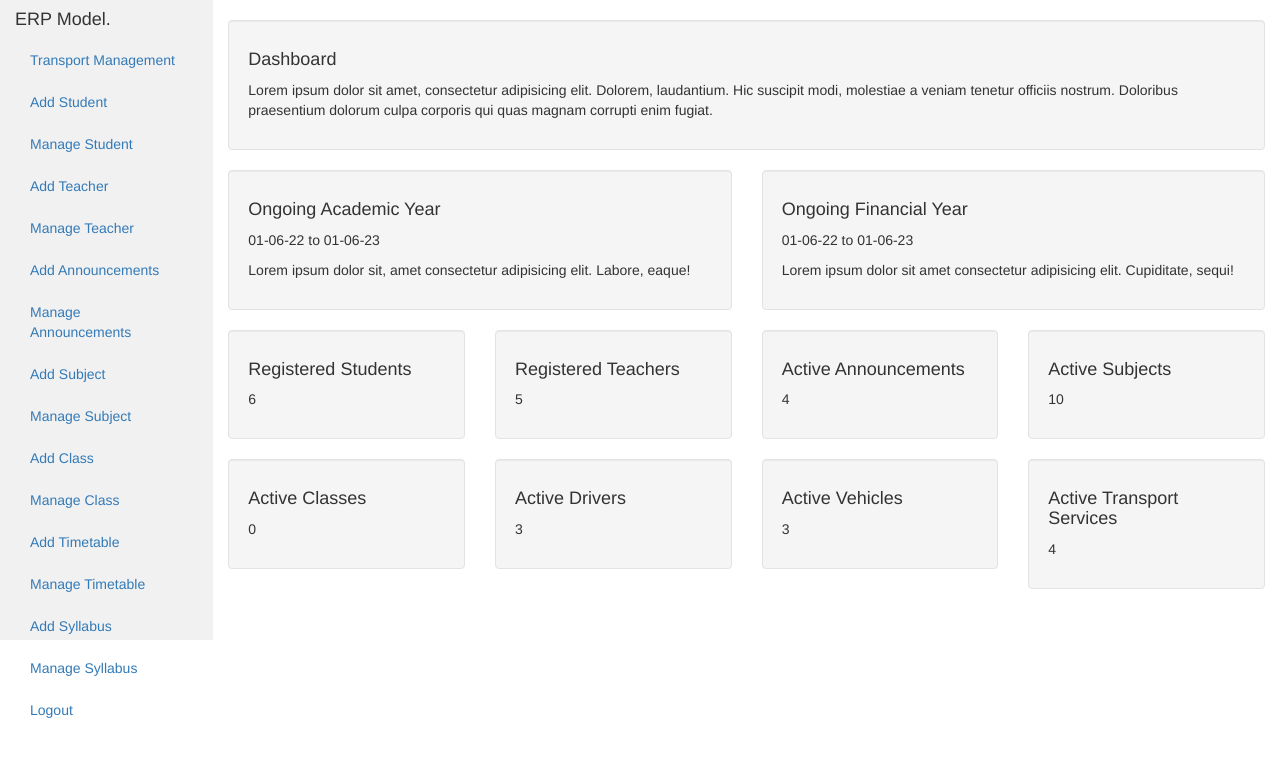
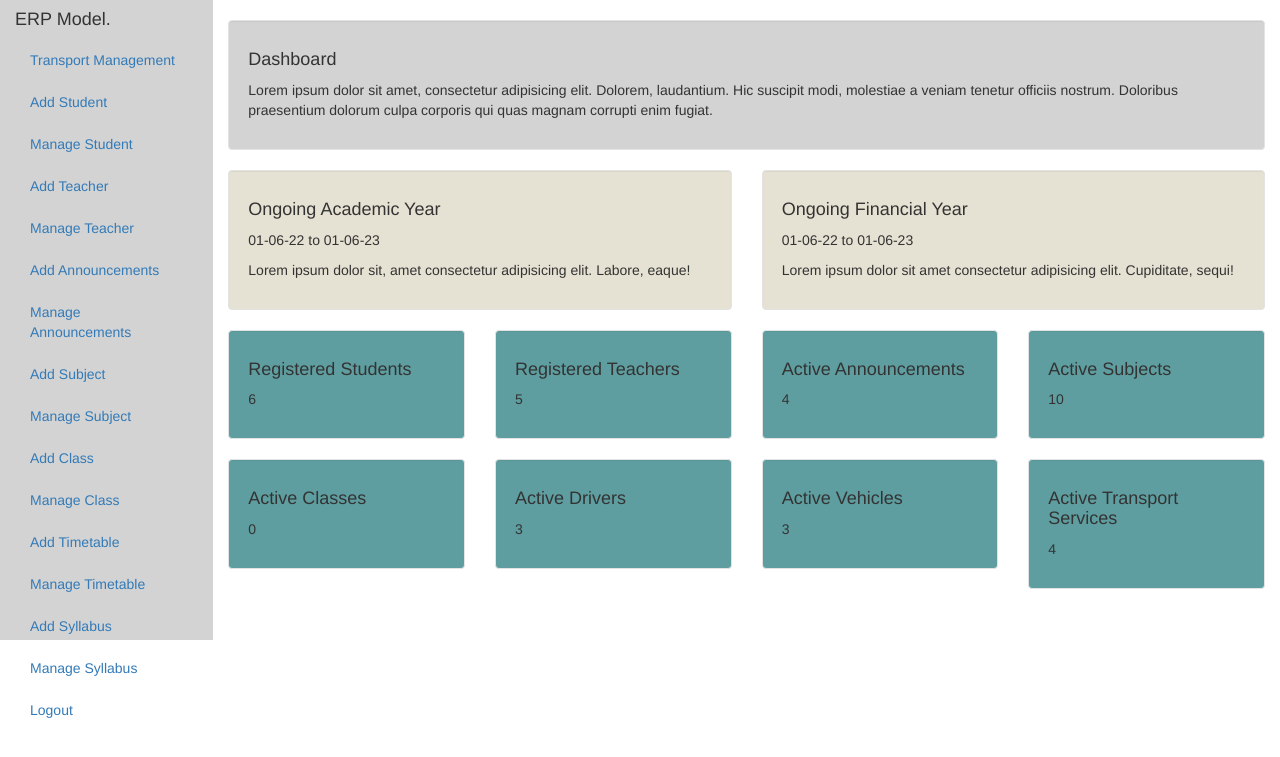
Before and after one commit to gyrodope69/school-management-website, a PHP site: page /admin/admin.php in a window 1280 px wide. Shown: the top 757 px of the page. Run offline with PHP 8.4, Linux system fonts and the light colour scheme; data comes from the database, SQL or seed files in the repository; data that the repository does not hold is empty.

Commit message:
updated admin page's color

```diff
--- a/admin/admin.php
+++ b/admin/admin.php
@@ -15,7 +15,7 @@
         }
 
         .sidenav {
-            background-color: #f1f1f1;
+            background-color: lightgray;
             height: 100%;
         }
 
@@ -130,20 +130,20 @@
             <br>
 
             <div class="col-sm-10">
-                <div class="well">
+                <div class="well" style="background-color:lightgray;">
                     <h4>Dashboard</h4>
                     <p>Lorem ipsum dolor sit amet, consectetur adipisicing elit. Dolorem, laudantium. Hic suscipit modi, molestiae a veniam tenetur officiis nostrum. Doloribus praesentium dolorum culpa corporis qui quas magnam corrupti enim fugiat.</p>
                 </div>
                 <div class="row">
                     <div class="col-sm-6">
-                        <div class="well">
+                        <div class="well" style="background-color:#e6e2d3;">
                             <h4>Ongoing Academic Year</h4>
                             <p>01-06-22 to 01-06-23</p>
                             <p>Lorem ipsum dolor sit, amet consectetur adipisicing elit. Labore, eaque!</p>
                         </div>
                     </div>
                     <div class="col-sm-6">
-                        <div class="well">
+                        <div class="well" style="background-color:#e6e2d3;" >
                             <h4>Ongoing Financial Year</h4>
                             <p>01-06-22 to 01-06-23</p>
                             <p>Lorem ipsum dolor sit amet consectetur adipisicing elit. Cupiditate, sequi!</p>
@@ -152,7 +152,7 @@
                 </div>
                 <div class="row">
                     <div class="col-sm-3">
-                        <div class="well">
+                        <div class="well" style="background-color:cadetblue;">
                             <h4>Registered Students</h4>
                             <?php
                             $count_students = "SELECT COUNT(*) AS NUM_STUDENTS FROM students";
@@ -163,7 +163,7 @@
                         </div>
                     </div>
                     <div class="col-sm-3">
-                        <div class="well">
+                        <div class="well" style="background-color:cadetblue;">
                             <h4>Registered Teachers</h4>
                             <?php
                             $count_teachers = "SELECT COUNT(*) AS NUM_TEACHERS FROM teachers";
@@ -174,7 +174,7 @@
                         </div>
                     </div>
                     <div class="col-sm-3">
-                        <div class="well">
+                        <div class="well" style="background-color:cadetblue;">
                             <h4>Active Announcements</h4>
                             <?php
                             $count_announcements = "SELECT COUNT(*) AS NUM_ANNOUNCEMENTS FROM announcements WHERE active = 1";
@@ -185,7 +185,7 @@
                         </div>
                     </div>
                     <div class="col-sm-3">
-                        <div class="well">
+                        <div class="well" style="background-color:cadetblue;">
                             <h4>Active Subjects</h4>
                             <?php
                             $count_subjects = "SELECT COUNT(*) AS NUM_SUBJECTS FROM subjects WHERE active = 1";
@@ -196,7 +196,7 @@
                         </div>
                     </div>
                     <div class="col-sm-3">
-                        <div class="well">
+                        <div class="well" style="background-color:cadetblue;">
                             <h4>Active Classes</h4>
                             <?php
                             $count_classes = "SELECT COUNT(*) AS NUM_CLASSES FROM classes WHERE active = 1";
@@ -207,7 +207,7 @@
                         </div>
                     </div>
                     <div class="col-sm-3">
-                        <div class="well">
+                        <div class="well" style="background-color:cadetblue;">
                             <h4>Active Drivers</h4>
                             <?php
                             $count_drivers = "SELECT COUNT(*) AS NUM_DRIVERS FROM miscellaneous WHERE category = 'driver' AND active = 1";
@@ -218,7 +218,7 @@
                         </div>
                     </div>
                     <div class="col-sm-3">
-                        <div class="well">
+                        <div class="well" style="background-color:cadetblue;">
                             <h4>Active Vehicles</h4>
                             <?php
                             $count_vehicles = "SELECT COUNT(*) AS NUM_VEHICLES FROM vehicles WHERE active = 1";
@@ -229,7 +229,7 @@
                         </div>
                     </div>
                     <div class="col-sm-3">
-                        <div class="well">
+                        <div class="well" style="background-color:cadetblue;">
                             <h4>Active Transport Services</h4>
                             <?php
                             $count_schedules = "SELECT COUNT(*) AS NUM_SCHEDULES FROM vehicles_schedule WHERE active = 1";
```
